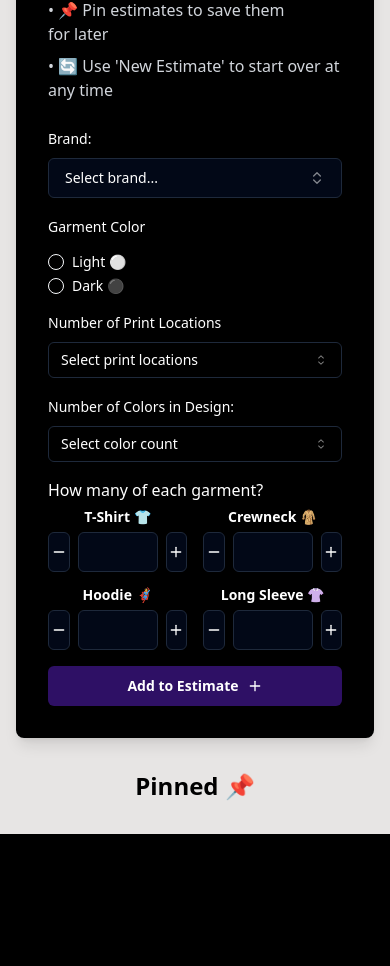
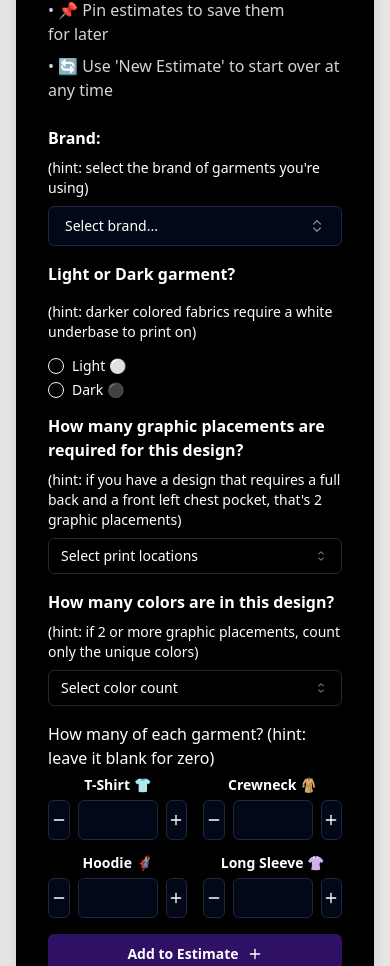
Before and after one commit to soundsystems/print-calc, a Next.js app: page / in a window 390 px wide. Shown: the part 859-1825 px from the top of the page. Before the commit the page ends 1693 px from the top, so only its background shows below. Built offline with nearby package versions, Linux system fonts and the light colour scheme.

Commit message:
v0.9.5
Gave ui bit of a facelift
More intuitive labels
Fixed some bugs pertaining to popups
Made mobile use generally better
Removed Tooltips for simplicity.

```diff
--- a/app/page.tsx
+++ b/app/page.tsx
@@ -47,7 +47,6 @@ import {
   DialogHeader,
   DialogTitle,
 } from "@/components/ui/dialog";
-import { Tooltip, TooltipTrigger, TooltipContent, TooltipProvider } from "@/components/ui/tooltip";
 
 type FormInputs = {
   garmentColor: "light" | "dark" | undefined;
@@ -499,7 +498,6 @@ export default function Home() {
   };
 
   return (
-    <TooltipProvider>
     <div className={`min-h-screen p-4 ${isDarkMode ? 'dark bg-black' :'bg-stone-200'}`}>
       <div className="max-w-4xl mx-auto bg-white dark:bg-black p-8 rounded-lg shadow-lg">
         <div className="flex justify-between items-center mb-8">
@@ -567,7 +565,8 @@ export default function Home() {
 
         <form onSubmit={handleSubmit(addToEstimate)} className="space-y-4">
           <div className="space-y-2">
-            <Label htmlFor="brand">Brand:</Label>
+            <Label htmlFor="brand" className='font-bold text-md'>Brand:</Label>
+            <p className='text-sm'>(hint: select the brand of garments you&apos;re using)</p>
             <Controller
               name="brand"
               control={control}
@@ -580,14 +579,8 @@ export default function Home() {
           </div>
 
           <div className="space-y-4">
-            <Tooltip>
-              <TooltipTrigger asChild>
-                <Label htmlFor="garmentColor">Garment Color</Label>
-              </TooltipTrigger>
-              <TooltipContent>
-                <p>Dark garments cost more to print on due to the need for an additional white base layer to make colors vibrant.</p>
-              </TooltipContent>
-            </Tooltip>
+            <Label htmlFor="garmentColor" className='font-bold text-md'>Light or Dark garment?</Label>
+            <p className='text-sm'>(hint: darker colored fabrics require a white underbase to print on)</p>
             <Controller
               name="garmentColor"
               control={control}
@@ -609,14 +602,8 @@ export default function Home() {
           </div>
 
           <div className="space-y-2">
-            <Tooltip>
-              <TooltipTrigger asChild>
-                <Label htmlFor="printLocations">Number of Print Locations</Label>
-              </TooltipTrigger>
-              <TooltipContent>
-                <p>Each unique artwork requires a new screen to be burned, which increases the setup cost.</p>
-              </TooltipContent>
-            </Tooltip>
+            <Label htmlFor="printLocations" className='font-bold text-md'>How many graphic placements are required for this design?</Label>
+            <p className='text-sm'>(hint: if you have a design that requires a full back and a front left chest pocket, that&apos;s 2 graphic placements)</p>
             <Controller
               name="printLocations"
               control={control}
@@ -638,7 +625,8 @@ export default function Home() {
           </div>
 
           <div className="space-y-2">
-            <Label htmlFor="colorCount">Number of Colors in Design:</Label>
+            <Label className='font-bold text-md' htmlFor="colorCount">How many colors are in this design?</Label>
+            <p className='text-sm'>(hint: if 2 or more graphic placements, count only the unique colors)</p>
             <Controller
               name="colorCount"
               control={control}
@@ -662,7 +650,7 @@ export default function Home() {
           </div>
 
           <div>
-            <Label className="text-base">How many of each garment?</Label>
+            <Label className="text-base">How many of each garment? (hint: leave it blank for zero)</Label>
             <div className="grid grid-cols-2 sm:grid-cols-4 gap-4 mt-2">
               {items.map((item) => (
                 <GarmentQuantityInput
@@ -828,17 +816,26 @@ export default function Home() {
         className='text-white'
       />
       <Dialog open={isNamePromptOpen} onOpenChange={setIsNamePromptOpen}>
-        <DialogContent>
+        <DialogContent  onKeyDown={(e) => {
+    if (e.key === 'Enter') {
+      e.preventDefault();
+      handleNameSubmit();
+    } else if (e.key === 'Escape') {
+      e.preventDefault();
+      setIsNamePromptOpen(false);
+            }
+          }}>
           <DialogHeader>
             <DialogTitle>Name Your Estimate</DialogTitle>
             <DialogDescription>
-              <span className="font-bold">Enter a name for this estimate (ex. &apos;Tour Merch&apos;):</span>
+              <span className="font-bold">Name your estimate (ex. &apos;Tour Merch&apos;):</span>
             </DialogDescription>
           </DialogHeader>
           <Input
             value={estimateName}
             onChange={(e) => setEstimateName(e.target.value)}
             placeholder="Estimate name"
+            autoFocus
           />
           <DialogFooter>
             <Button
@@ -857,6 +854,5 @@ export default function Home() {
         </DialogContent>
       </Dialog>
     </div>
-    </TooltipProvider>
   )
 }
```
